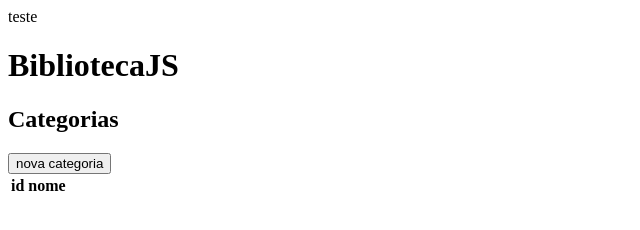
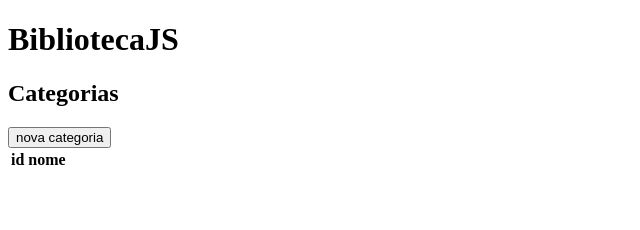
Before and after one commit to anacrispee/bibliotecaJs, a website with bundled scripts: page view/index.html in a window 1280 px wide. Shown: the whole page, without its empty margins (0-640 px from the left). Built offline with nearby package versions, Linux system fonts and the light colour scheme; no server answers.

Commit message:
teste ok

```diff
--- a/view/index.html
+++ b/view/index.html
@@ -10,7 +10,6 @@
 <body">
     <header>
         <!-- Títulos -->
-        teste
         <h1>BibliotecaJS</h1>
         <h2>Categorias</h2>
     </header>
```
